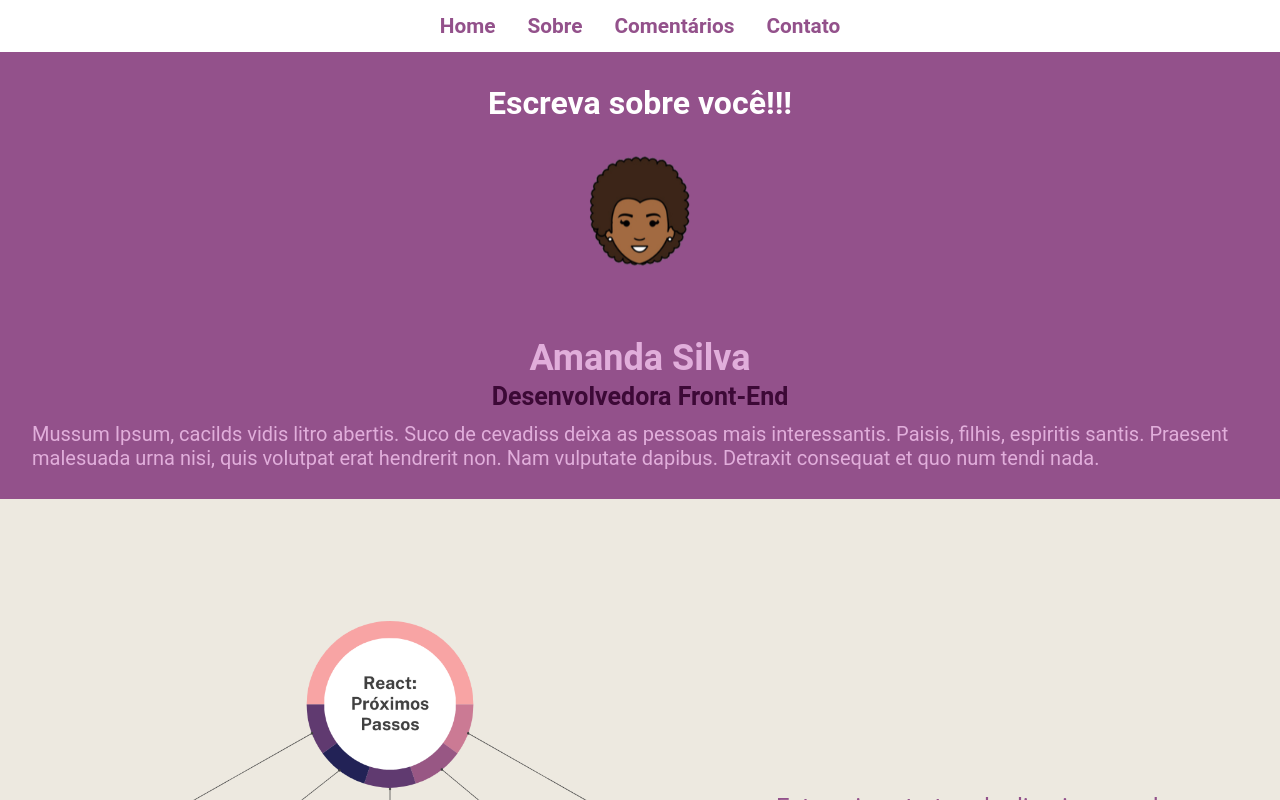
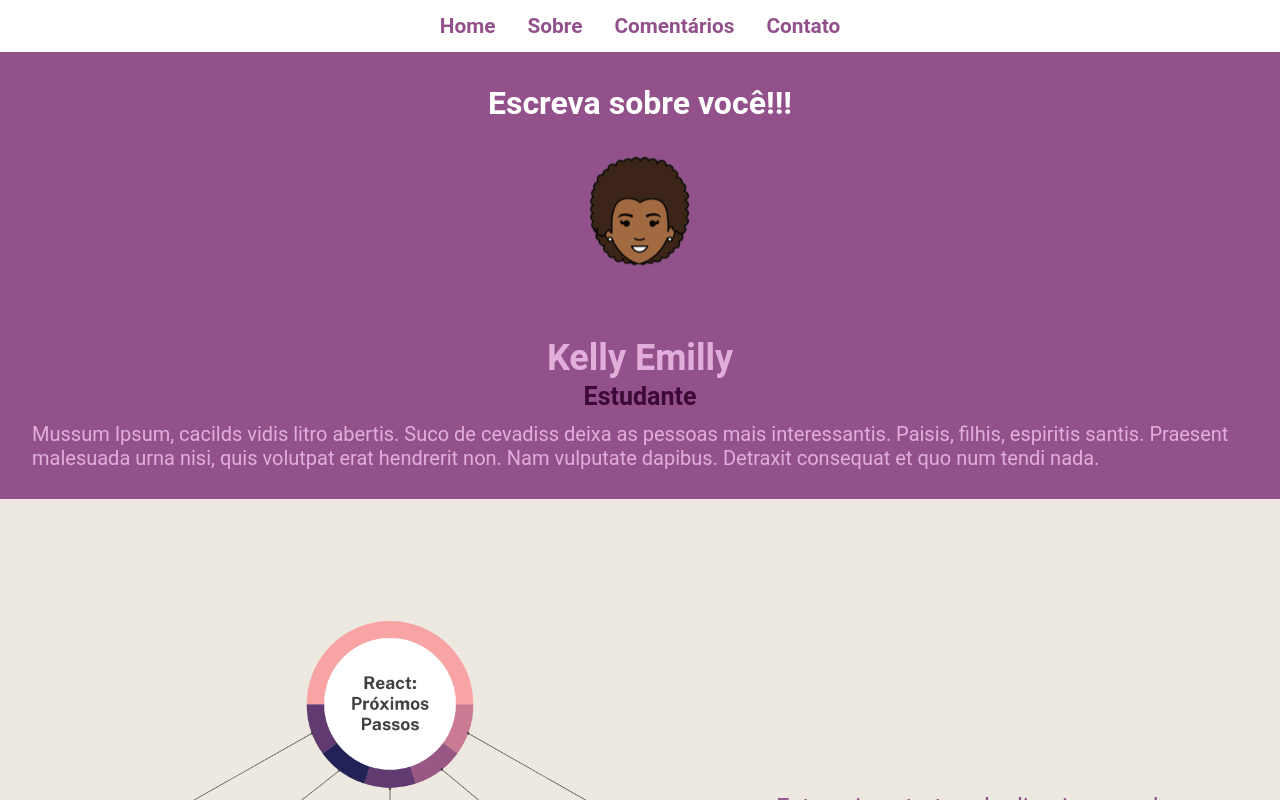
Before and after one commit to kellyemilly/projeto_final_react, a React (Vite) app: page /sobre in a window 1280 px wide. Shown: the top 800 px of the page. Built offline with nearby package versions, Linux system fonts and the light colour scheme.

Commit message:
subindo meu projeto

```diff
--- a/package.json
+++ b/package.json
@@ -13,6 +13,7 @@
     "phosphor-react": "^1.4.1",
     "react": "^18.2.0",
     "react-dom": "^18.2.0",
+    "react-icons": "^5.0.1",
     "react-router-dom": "^6.22.0"
   },
   "devDependencies": {
--- a/src/pages/Contato/index.jsx
+++ b/src/pages/Contato/index.jsx
@@ -44,8 +44,8 @@ function Contato() {
       </div>
       <div className={styles.formContainer}>
         <form onSubmit={handleCreateMessage} className={styles.form}>
-          <input className={styles.formInput} placeholder="Digite sua nome" onChange={handleInputValueNome} value={nome} />
-          <input className={styles.formInput} placeholder="Digite sua email" onChange={handleInputValueEmail} value={email} />
+          <input className={styles.formInput} placeholder="Digite seu nome" onChange={handleInputValueNome} value={nome} />
+          <input className={styles.formInput} placeholder="Digite seu email" onChange={handleInputValueEmail} value={email} />
           <textarea className={styles.formTextArea} placeholder="Digite sua mensagem" onChange={handleInputValueMensagem} value={mensagem} />
           <button className={styles.formButton} type="submit">Enviar mensagem</button>
         </form>
--- a/src/pages/Home/index.jsx
+++ b/src/pages/Home/index.jsx
@@ -1,4 +1,4 @@
-import styles from './home.module.css'
+import styles from './Home.module.css'
 import homeImg from '../../assets/homeimg.svg'
 import salarioImg from '../../assets/salario.svg'
 import vagasImg from '../../assets/vagas.svg'
--- a/src/pages/Sobre/index.jsx
+++ b/src/pages/Sobre/index.jsx
@@ -1,6 +1,6 @@
 import fluxoImg from '../../assets/fluxo.png'
 import fotoPerfil from '../../assets/foto-perfil.png'
-import styles from './sobre.module.css'
+import styles from './Sobre.module.css'
 
 const Sobre = () => {
   return (
@@ -15,8 +15,8 @@ const Sobre = () => {
       </div>
 
       <div className={styles.containerSobre} >
-          <h1 className={styles.nomeCompleto}>Amanda Silva</h1>
-          <h2 className={styles.profissao}>Desenvolvedora Front-End</h2>
+          <h1 className={styles.nomeCompleto}>Kelly Emilly</h1>
+          <h2 className={styles.profissao}>Estudante</h2>
           <p className={styles.sobreMim}>
               Mussum Ipsum, cacilds vidis litro abertis. Suco de cevadiss deixa as pessoas mais interessantis.
               Paisis, filhis, espiritis santis. Praesent malesuada urna nisi, quis volutpat erat hendrerit non.
```
Also changed, not shown: 1 other file (tests, documents, lock files or other folders).
